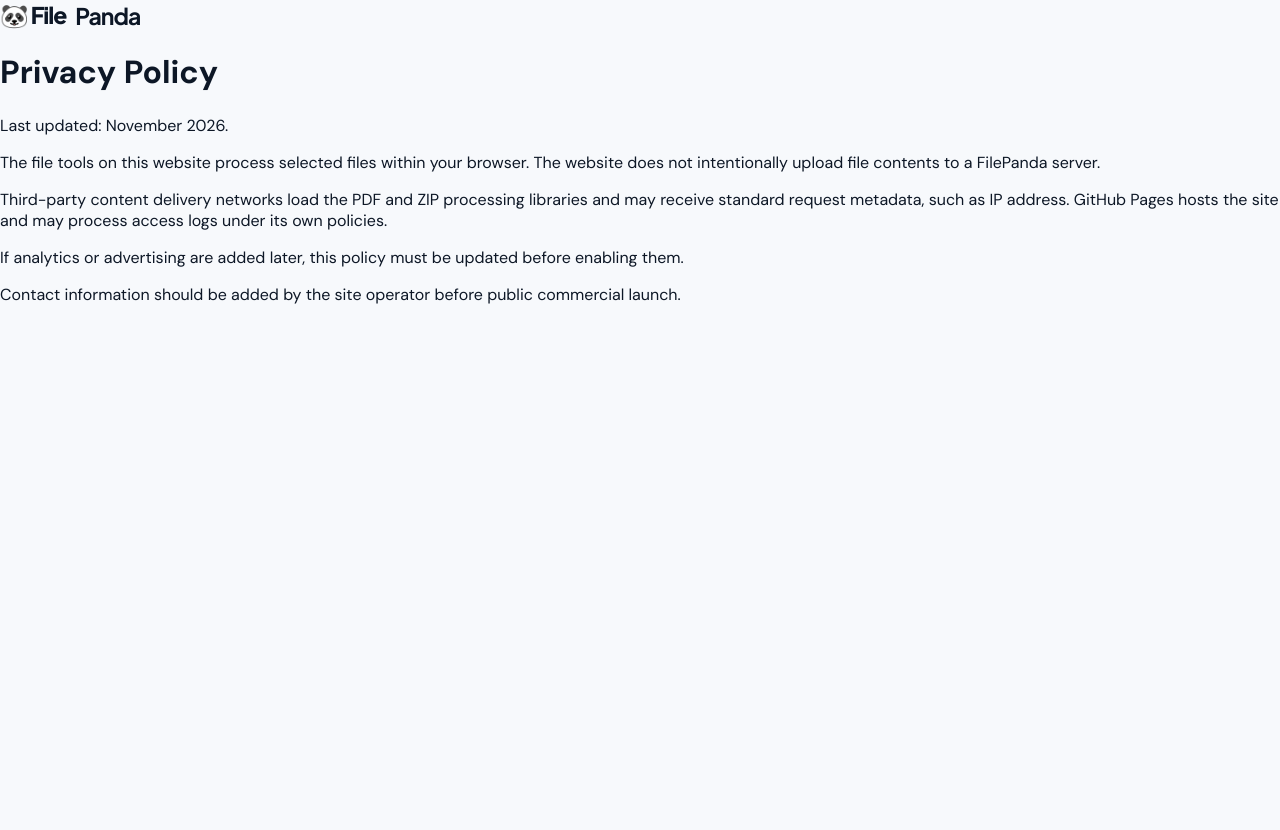
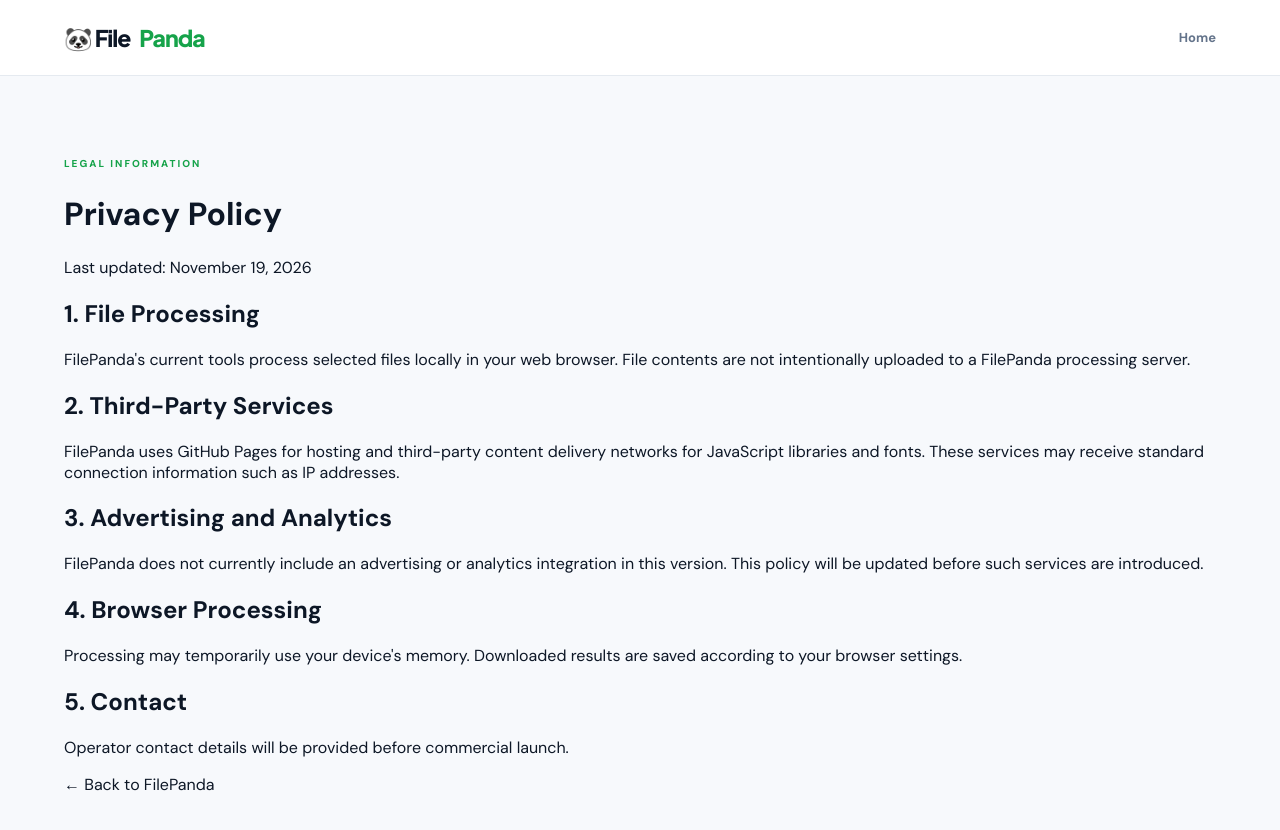
Before and after one commit to ParasBuilds/filepanda, a plain HTML site: page privacy.html in a window 1280 px wide. Before the commit the page ends 800 px from the top, so only its background shows below. Drawn offline with Linux system fonts and the light colour scheme.

Commit message:
Update privacy.html

```diff
--- a/privacy.html
+++ b/privacy.html
@@ -1,36 +1,53 @@
 
-<!doctype html>
+<!DOCTYPE html>
 <html lang="en">
 <head>
-  <meta charset="utf-8">
-  <meta name="viewport" content="width=device-width,initial-scale=1">
+  <meta charset="UTF-8">
+  <meta name="viewport" content="width=device-width, initial-scale=1">
   <title>Privacy Policy — FilePanda</title>
   <link rel="stylesheet" href="css/style.css">
 </head>
 <body>
-  <header>
-    <a class="brand" href="./">🐼 File<b>Panda</b></a>
+  <header class="header">
+    <div class="nav-container">
+      <a class="brand" href="./">
+        🐼 File<span class="accent">Panda</span>
+      </a>
+      <nav><a href="./">Home</a></nav>
+    </div>
   </header>
 
-  <main>
+  <main class="main">
+    <span class="overline">LEGAL INFORMATION</span>
     <h1>Privacy Policy</h1>
-    <p>Last updated: November 2026.</p>
+    <p>Last updated: November 19, 2026</p>
 
-    <p>The file tools on this website process selected files
-    within your browser. The website does not intentionally
-    upload file contents to a FilePanda server.</p>
+    <h2>1. File Processing</h2>
+    <p>FilePanda's current tools process selected files
+    locally in your web browser. File contents are not
+    intentionally uploaded to a FilePanda processing server.</p>
 
-    <p>Third-party content delivery networks load the PDF
-    and ZIP processing libraries and may receive standard
-    request metadata, such as IP address. GitHub Pages
-    hosts the site and may process access logs under
-    its own policies.</p>
+    <h2>2. Third-Party Services</h2>
+    <p>FilePanda uses GitHub Pages for hosting and
+    third-party content delivery networks for JavaScript
+    libraries and fonts. These services may receive
+    standard connection information such as IP addresses.</p>
 
-    <p>If analytics or advertising are added later,
-    this policy must be updated before enabling them.</p>
+    <h2>3. Advertising and Analytics</h2>
+    <p>FilePanda does not currently include an advertising
+    or analytics integration in this version. This policy
+    will be updated before such services are introduced.</p>
 
-    <p>Contact information should be added by the
-    site operator before public commercial launch.</p>
+    <h2>4. Browser Processing</h2>
+    <p>Processing may temporarily use your device's memory.
+    Downloaded results are saved according to your browser
+    settings.</p>
+
+    <h2>5. Contact</h2>
+    <p>Operator contact details will be provided before
+    commercial launch.</p>
+
+    <p><a href="./">← Back to FilePanda</a></p>
   </main>
 </body>
 </html>
```
